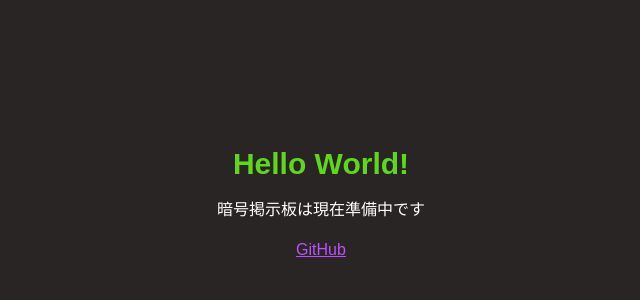
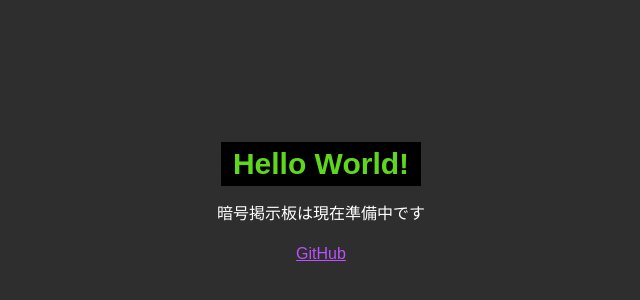
Before and after one commit to nanasi-1/encrypted-board, a Next.js app: page / in a window 1280 px wide. Shown: the part 196-496 px from the top of the page, without its empty margins (319-959 px from the left). Built offline with nearby package versions, Linux system fonts and the light colour scheme.

Commit message:
背景色を変更

```diff
--- a/src/app/layout.tsx
+++ b/src/app/layout.tsx
@@ -25,7 +25,7 @@ export default function RootLayout({
   return (
     <html lang="en">
       <body
-        className={`${geistSans.variable} ${geistMono.variable} antialiased bg-stone-800 text-white`}
+        className={`${geistSans.variable} ${geistMono.variable} antialiased bg-stone-750 text-white`}
       >
         {children}
       </body>
--- a/src/app/page.tsx
+++ b/src/app/page.tsx
@@ -1,7 +1,9 @@
 export default function Home() {
   return (
     <div className="h-dvh flex justify-center items-center flex-col gap-y-4">
-      <h1 className="text-center text-3xl font-bold text-primary">Hello World!</h1>
+      <div className="bg-black px-3 py-1">
+        <h1 className="text-center text-3xl font-bold text-primary">Hello World!</h1>
+      </div>
       <p>暗号掲示板は現在準備中です</p>
       <p>
         <a href="https://github.com/nanasi-1/encrypted-board" className="text-secondary underline">GitHub</a>
--- a/tailwind.config.ts
+++ b/tailwind.config.ts
@@ -38,6 +38,9 @@ export default {
           '900': '#65198a',
           '950': '#460467',
         },
+        stone: {
+          '750': '#2E2E2E'
+        }
       },
     },
   },
```
